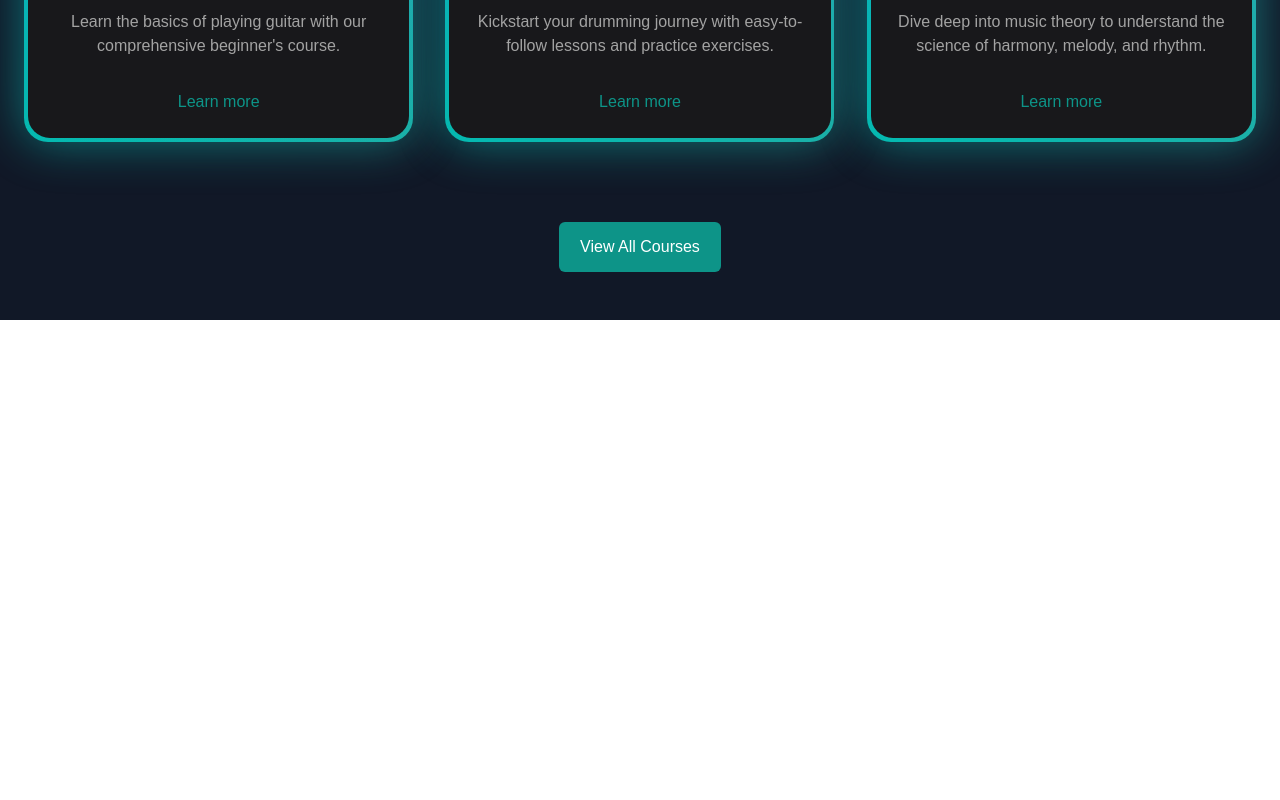
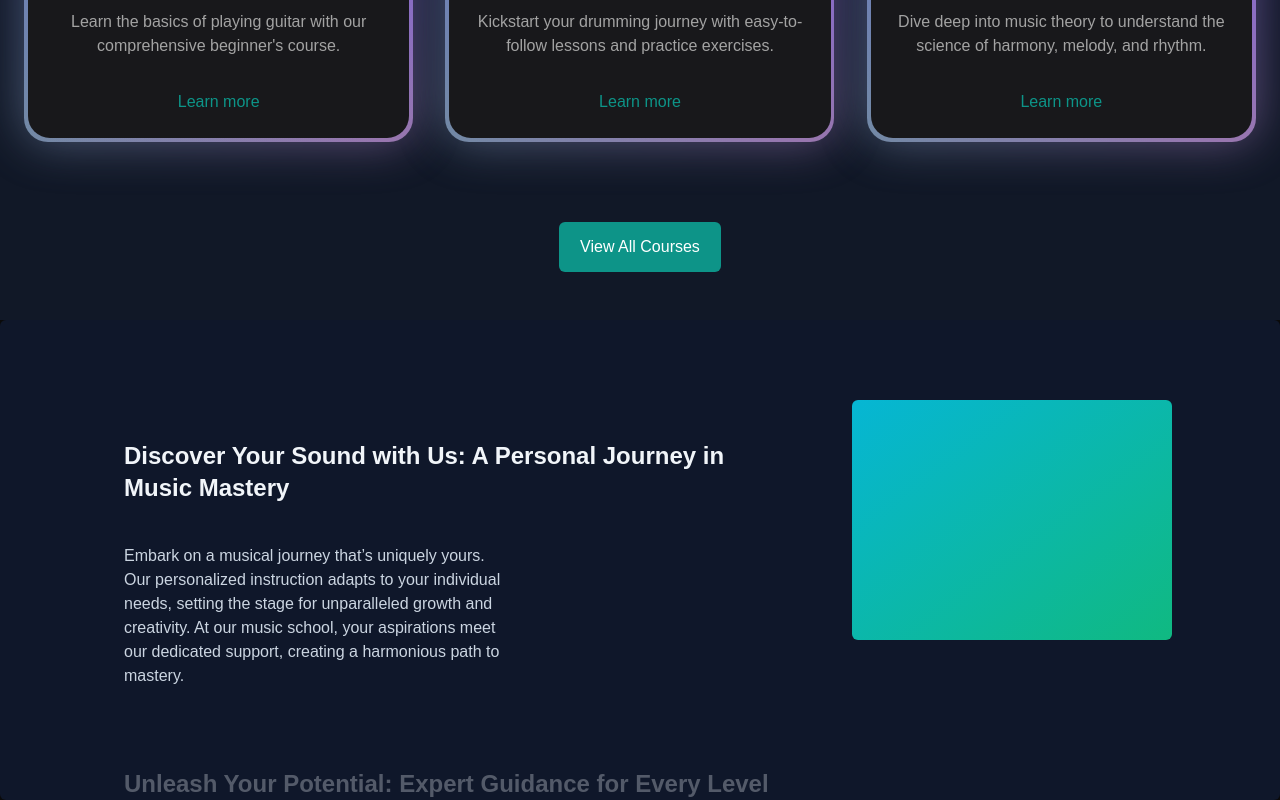
Before and after one commit to sachin-bi/musicAcademy_NextJS, a Next.js app: page / in a window 1280 px wide. Shown: the part 910-1710 px from the top of the page. Before the commit the page ends 1230 px from the top, so only its background shows below. Built offline with nearby package versions, Linux system fonts and the light colour scheme.

Commit message:
sticky scroll wrt. to array/ whyChooseUs component

```diff
--- a/src/app/page.tsx
+++ b/src/app/page.tsx
@@ -1,6 +1,7 @@
 
 import FeaturedCourses from "@/components/FeaturedCourses";
 import HeroSection from "@/components/HeroSection";
+import WhyChooseUs from "@/components/WhyChooseUs";
 export default function Home() {
   return (
 
@@ -8,6 +9,7 @@ export default function Home() {
       {/* <h1 className="text-3xl text-center">Hello, Next.js!</h1> */}
       <HeroSection />
       <FeaturedCourses/>
+      <WhyChooseUs/>
 
     </main>
   );
--- /dev/null
+++ b/src/components/WhyChooseUs.tsx
@@ -0,0 +1,41 @@
+"use client";
+import React from "react";
+import { StickyScroll } from "./ui/sticky-scroll-reveal";
+// import Image from "next/image";
+
+
+const musicSchoolContent = [
+    {
+        title: 'Discover Your Sound with Us: A Personal Journey in Music Mastery',
+        description:
+            'Embark on a musical journey that’s uniquely yours. Our personalized instruction adapts to your individual needs, setting the stage for unparalleled growth and creativity. At our music school, your aspirations meet our dedicated support, creating a harmonious path to mastery.',
+    },
+    {
+        title: 'Unleash Your Potential: Expert Guidance for Every Level',
+        description:
+            'Whether you’re a beginner or a seasoned musician, our expert instructors guide you through every step of your musical evolution. With a focus on technique, theory, and performance, we help you unlock your full potential.',
+    },
+    {
+        title: 'Music Beyond the Notes: Cultivate Confidence and Creativity',
+        description:
+            'At our school, music is more than playing notes—it’s about expressing yourself. We foster an environment where creativity thrives, and students build confidence that transcends the classroom, resonating in all areas of life.',
+    },
+    {
+        title: 'Join a Vibrant Community: Play, Learn, and Grow Together',
+        description:
+            'Our music school is more than a place of learning; it’s a community. Join like-minded musicians in group sessions, performances, and workshops that encourage collaboration and growth. Together, we create something extraordinary.',
+    },
+];
+
+
+
+
+function WhyChooseUs() {
+    return (
+        <div>
+            <StickyScroll contentClassName="" content={musicSchoolContent} />
+        </div>
+    )
+}
+
+export default WhyChooseUs
--- /dev/null
+++ b/src/components/ui/sticky-scroll-reveal.tsx
@@ -0,0 +1,125 @@
+"use client";
+import React, { useEffect, useRef, useState, useMemo } from "react";
+import { useMotionValueEvent, useScroll } from "framer-motion";
+import { motion } from "framer-motion";
+import { cn } from "@/lib/utils";
+// import { li } from "framer-motion/client";
+
+export const StickyScroll = ({
+  content,
+  contentClassName,
+}: {
+  content: {
+    title: string;
+    description: string;
+    // content?: React.ReactNode | any;
+    content?: React.ReactNode;
+
+  }[];
+  contentClassName?: string;
+}) => {
+  const [activeCard, setActiveCard] = React.useState(0);
+  // const ref = useRef<any>(null);
+  const ref = useRef<HTMLDivElement | null>(null);
+
+  const { scrollYProgress } = useScroll({
+    // uncomment line 22 and comment line 23 if you DONT want the overflow container and want to have it change on the entire page scroll
+    // target: ref
+    container: ref,
+    offset: ["start start", "end start"],
+  });
+  const cardLength = content.length;
+
+  useMotionValueEvent(scrollYProgress, "change", (latest) => {
+    const cardsBreakpoints = content.map((_, index) => index / cardLength);
+    const closestBreakpointIndex = cardsBreakpoints.reduce(
+      (acc, breakpoint, index) => {
+        const distance = Math.abs(latest - breakpoint);
+        if (distance < Math.abs(latest - cardsBreakpoints[acc])) {
+          return index;
+        }
+        return acc;
+      },
+      0
+    );
+    setActiveCard(closestBreakpointIndex);
+  });
+
+  const backgroundColors = [
+    "var(--slate-900)",
+    "var(--black)",
+    "var(--neutral-900)",
+  ];
+  // const linearGradients = [
+  //   "linear-gradient(to bottom right, var(--cyan-500), var(--emerald-500))",
+  //   "linear-gradient(to bottom right, var(--pink-500), var(--indigo-500))",
+  //   "linear-gradient(to bottom right, var(--orange-500), var(--yellow-500))",
+  // ];
+  const linearGradients = useMemo(
+    () => [
+      "linear-gradient(to bottom right, var(--cyan-500), var(--emerald-500))",
+      "linear-gradient(to bottom right, var(--pink-500), var(--indigo-500))",
+      "linear-gradient(to bottom right, var(--orange-500), var(--yellow-500))",
+    ],
+    []
+  );
+
+  const [backgroundGradient, setBackgroundGradient] = useState(
+    linearGradients[0]
+  );
+
+  useEffect(() => {
+    setBackgroundGradient(linearGradients[activeCard % linearGradients.length]);
+  }, [activeCard, linearGradients]); // Added `linearGradients` as a dependency
+
+  return (
+    <motion.div
+      animate={{
+        backgroundColor: backgroundColors[activeCard % backgroundColors.length],
+      }}
+      className="h-[30rem] overflow-y-auto flex justify-center relative space-x-10 rounded-md p-10"
+      ref={ref}
+    >
+      <div className="div relative flex items-start px-4">
+        <div className="max-w-2xl">
+          {content.map((item, index) => (
+            <div key={item.title + index} className="my-20">
+              <motion.h2
+                initial={{
+                  opacity: 0,
+                }}
+                animate={{
+                  opacity: activeCard === index ? 1 : 0.3,
+                }}
+                className="text-2xl font-bold text-slate-100"
+              >
+                {item.title}
+              </motion.h2>
+              <motion.p
+                initial={{
+                  opacity: 0,
+                }}
+                animate={{
+                  opacity: activeCard === index ? 1 : 0.3,
+                }}
+                className="text-kg text-slate-300 max-w-sm mt-10"
+              >
+                {item.description}
+              </motion.p>
+            </div>
+          ))}
+          <div className="h-40" />
+        </div>
+      </div>
+      <div
+        style={{ background: backgroundGradient }}
+        className={cn(
+          "hidden lg:block h-60 w-80 rounded-md bg-white sticky top-10 overflow-hidden",
+          contentClassName
+        )}
+      >
+        {content[activeCard].content ?? null}
+      </div>
+    </motion.div>
+  );
+};
```
